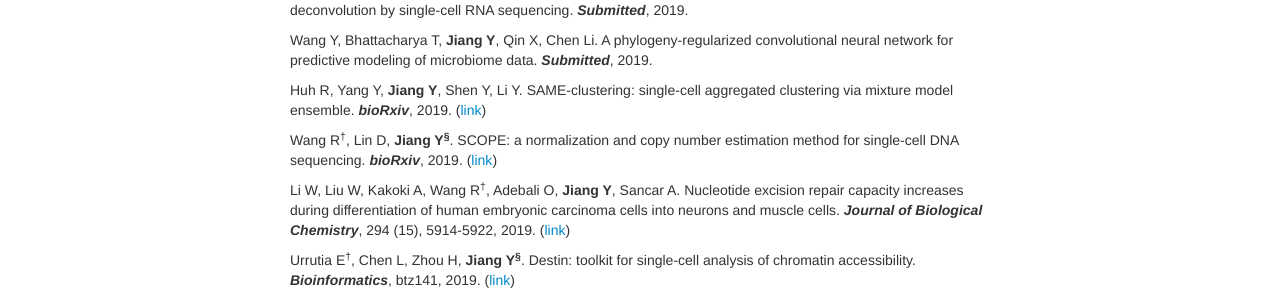
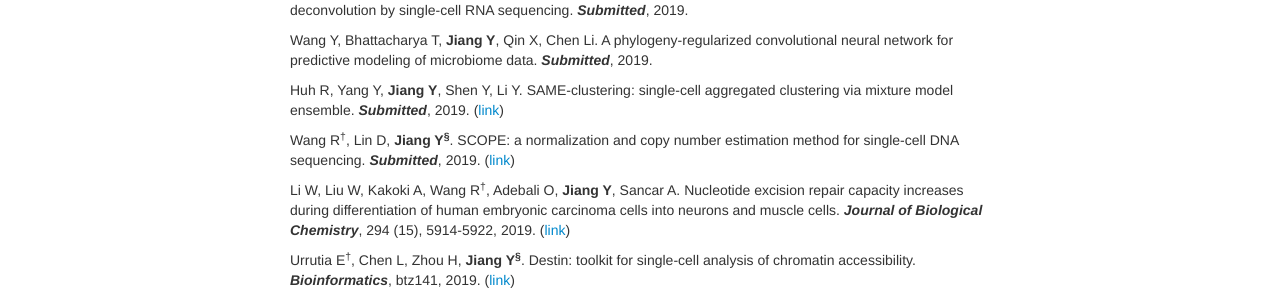
Before and after one commit to yuchaojiang/yuchaojiang.github.io, a Jekyll site: the page built from pages/pubs.md, in a window 1280 px wide. Shown: the part 264-558 px from the top of the page. Built offline with Jekyll 4.4.1, drawn with Linux system fonts in a browser that asks for light colours.

Commit message:
Update pubs.md

```diff
--- a/pages/pubs.md
+++ b/pages/pubs.md
@@ -18,9 +18,9 @@ Dong M<sup>&dagger;</sup>, Thennavan A, Urrutia E<sup>&dagger;</sup>, Li Y, Pero
 
 Wang Y, Bhattacharya T, **Jiang Y**, Qin X, Chen Li. A phylogeny-regularized convolutional neural network for predictive modeling of microbiome data. ***Submitted***, 2019.
 
-Huh R, Yang Y, **Jiang Y**, Shen Y, Li Y. SAME-clustering: single-cell aggregated clustering via mixture model ensemble. ***bioRxiv***, 2019. ([link](https://www.biorxiv.org/content/10.1101/645820v1))
+Huh R, Yang Y, **Jiang Y**, Shen Y, Li Y. SAME-clustering: single-cell aggregated clustering via mixture model ensemble. ***Submitted***, 2019. ([link](https://www.biorxiv.org/content/10.1101/645820v1))
 
-Wang R<sup>&dagger;</sup>, Lin D, **Jiang Y<sup>&sect;</sup>**. SCOPE: a normalization and copy number estimation method for single-cell DNA sequencing. ***bioRxiv***, 2019. ([link](https://www.biorxiv.org/content/10.1101/594267v1))
+Wang R<sup>&dagger;</sup>, Lin D, **Jiang Y<sup>&sect;</sup>**. SCOPE: a normalization and copy number estimation method for single-cell DNA sequencing. ***Submitted***, 2019. ([link](https://www.biorxiv.org/content/10.1101/594267v1))
 
 Li W, Liu W, Kakoki A, Wang R<sup>&dagger;</sup>, Adebali O, **Jiang Y**, Sancar A. Nucleotide excision repair capacity increases during differentiation of human embryonic carcinoma cells into neurons and muscle cells. ***Journal of Biological Chemistry***, 294 (15), 5914-5922, 2019. ([link](http://www.jbc.org/content/294/15/5914))
 
```
